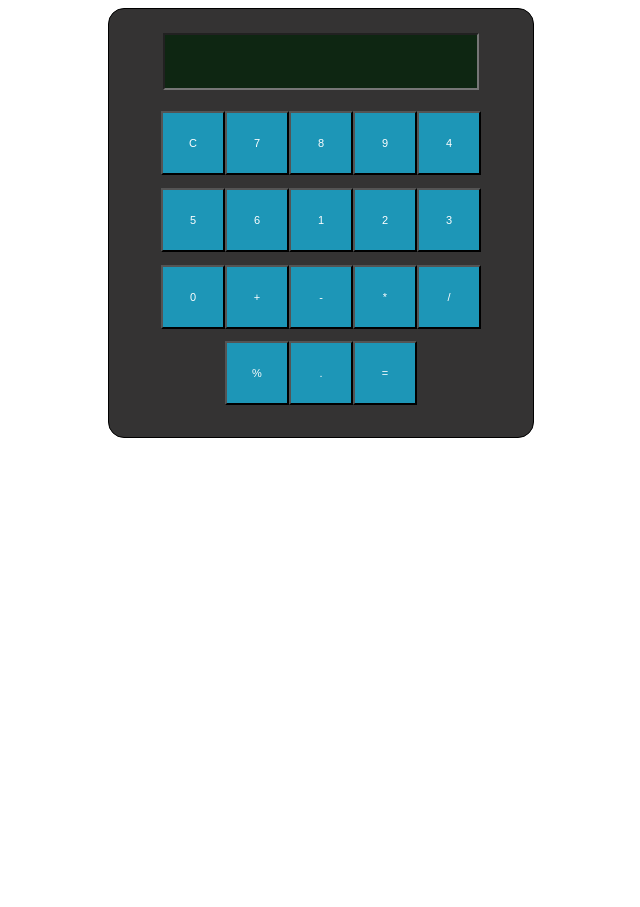
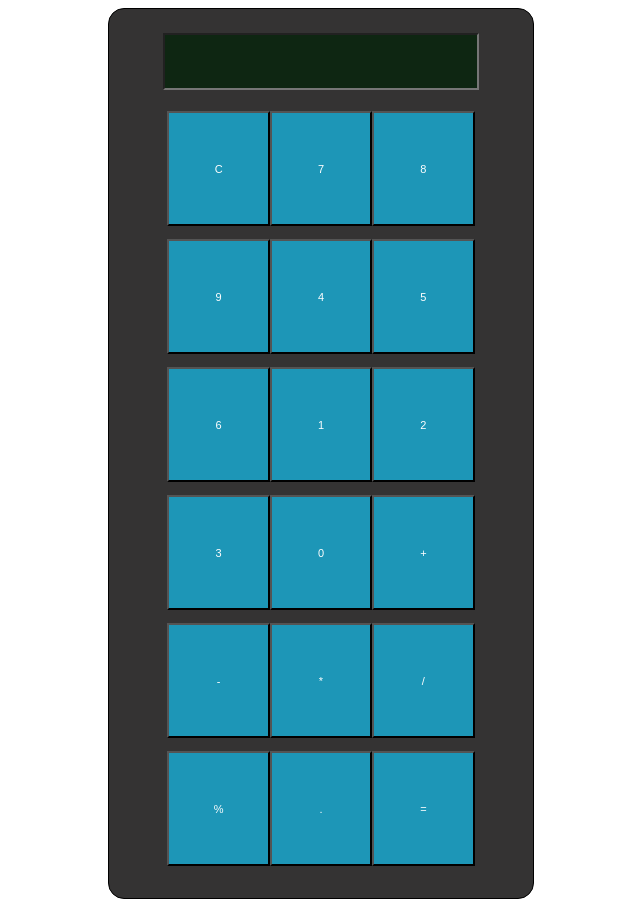
Before and after one commit to Tushalhansola124/Calculator2, a React (Vite) app: page / in a window 1280 px wide. Shown: the whole page, without its empty margins (319-959 px from the left). Before the commit the page ends 800 px from the top, so only its background shows below. Built offline with nearby package versions, Linux system fonts and the light colour scheme.

Commit message:
Update App.css

```diff
--- a/src/App.css
+++ b/src/App.css
@@ -17,9 +17,9 @@
   flex-wrap: wrap;
 }
 .btn{
-  width:5vw;
+  width:8vw;
   margin-top:1vw;
-  height:5vw;
+  height:9vw;
   font-family: Arial, Helvetica, sans-serif;
   font-weight:300;
   background-color: rgba(26, 163, 200, 0.885);
```
